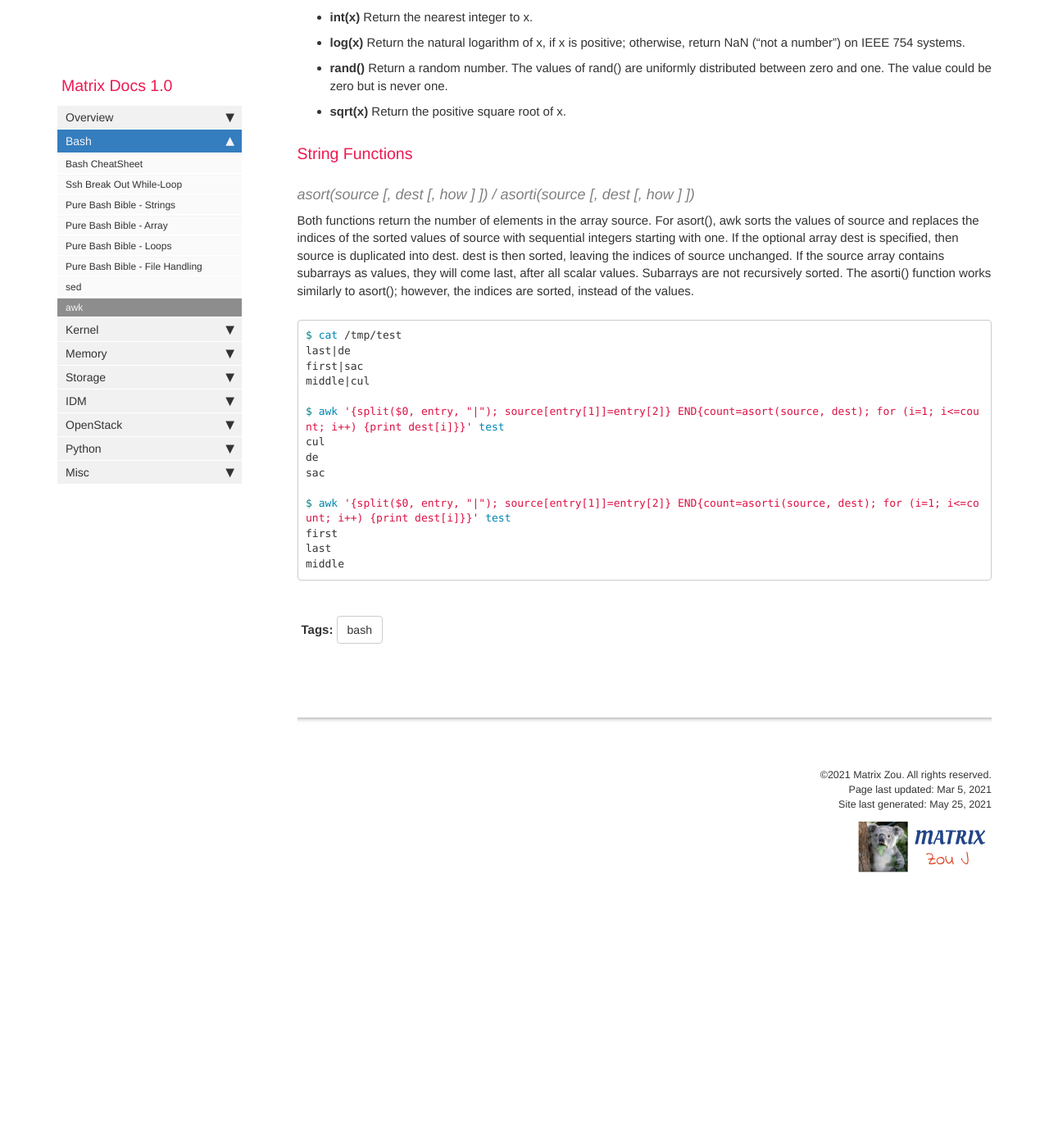
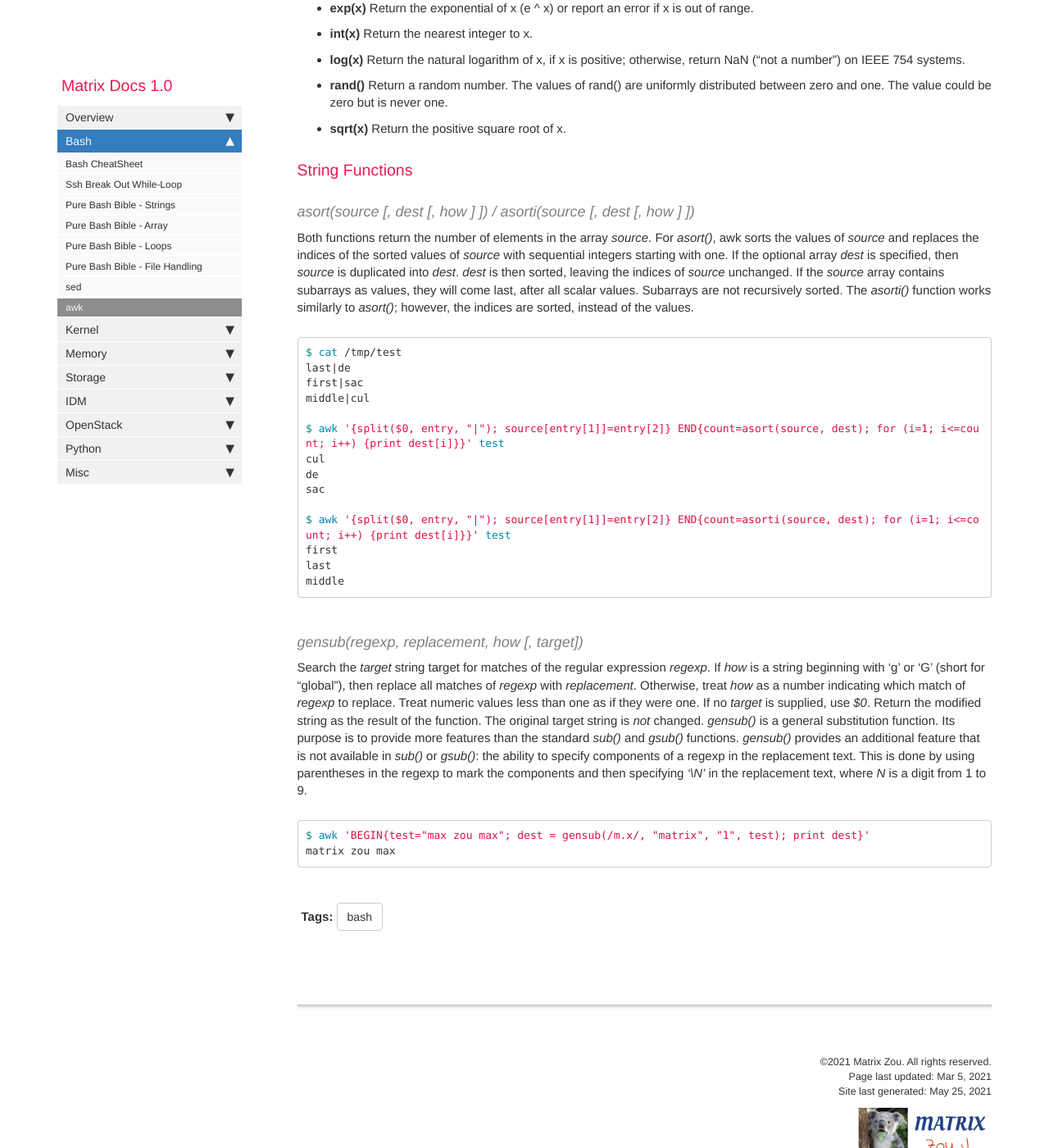
Before and after one commit to matrixzj/documentations, a Jekyll site: the page built from pages/bash/awk.md, in a window 1280 px wide and 1400 px high, scrolled down 2810 px. Shown: the whole window at 82% size. Built offline with Jekyll 4.4.1, drawn with Linux system fonts in a browser that asks for light colours; comment, search, counter and statistics services are not loaded; before the commit the page ends 3946 px from its top, so only the background shows below that; some of the changed text lies outside the part shown.

Commit message:
There are 1 files have been modified at 2021-05-01 19:23:49 . 	-rw-rw-r--. 1 jzou jzou 4852 May  1 19:23 pages/bash/awk.md No files have been added. No files have been deleted. No file type has been changed.

````diff
--- a/pages/bash/awk.md
+++ b/pages/bash/awk.md
@@ -133,8 +133,8 @@
 
 ### String Functions
 #### asort(source [, dest [, how ] ]) / asorti(source [, dest [, how ] ])
-Both functions return the number of elements in the array source. For asort(), awk sorts the values of source and replaces the indices of the sorted values of source with sequential integers starting with one. If the optional array dest is specified, then source is duplicated into dest. dest is then sorted, leaving the indices of source unchanged. If the source array contains subarrays as values, they will come last, after all scalar values. Subarrays are not recursively sorted.
-The asorti() function works similarly to asort(); however, the indices are sorted, instead of the values.
+Both functions return the number of elements in the array *source*. For *asort()*, awk sorts the values of *source* and replaces the indices of the sorted values of *source* with sequential integers starting with one. If the optional array *dest* is specified, then *source* is duplicated into *dest*. *dest* is then sorted, leaving the indices of *source* unchanged. If the *source* array contains subarrays as values, they will come last, after all scalar values. Subarrays are not recursively sorted.
+The *asorti()* function works similarly to *asort()*; however, the indices are sorted, instead of the values.
 
 ```bash
 $ cat /tmp/test
@@ -153,4 +153,15 @@
 middle
 ```
 
+#### gensub(regexp, replacement, how [, target])
+Search the *target* string target for matches of the regular expression *regexp*. If *how* is a string beginning with 'g' or 'G' (short for "global"), then replace all matches of *regexp* with *replacement*. Otherwise, treat *how* as a number indicating which match of *regexp* to replace. Treat numeric values less than one as if they were one. If no *target* is supplied, use *$0*. Return the modified string as the result of the function. The original target string is *not* changed.
+*gensub()* is a general substitution function. Its purpose is to provide more features than the standard *sub()* and *gsub()* functions.
+*gensub()* provides an additional feature that is not available in *sub()* or *gsub()*: the ability to specify components of a regexp in the replacement text. This is done by using parentheses in the regexp to mark the components and then specifying *'\N'* in the replacement text, where *N* is a digit from 1 to 9.
+```bash
+$ awk 'BEGIN{test="max zou max"; dest = gensub(/m.x/, "matrix", "1", test); print dest}'
+matrix zou max
+```
+
+
+
 {% include links.html %}
````
